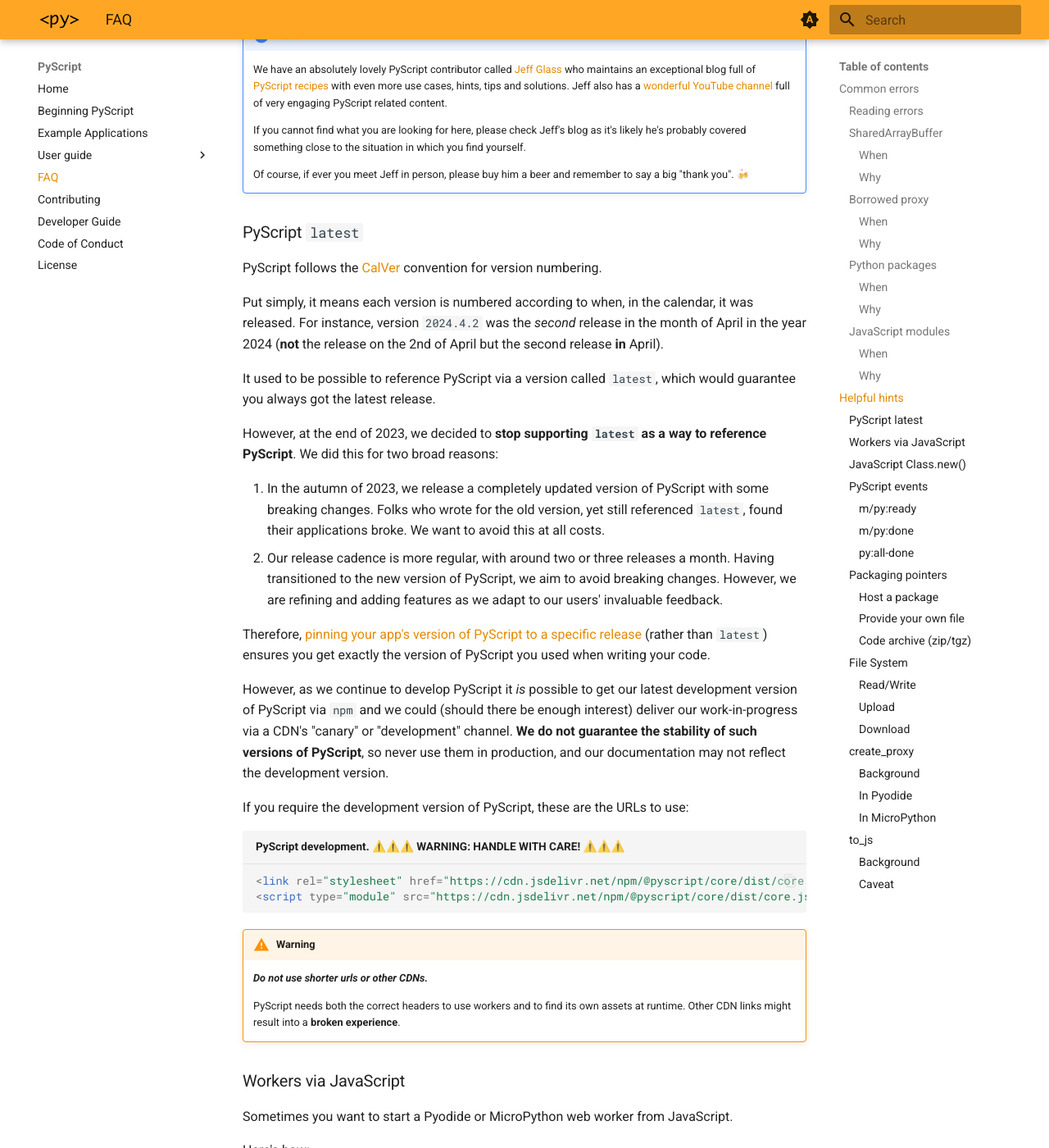
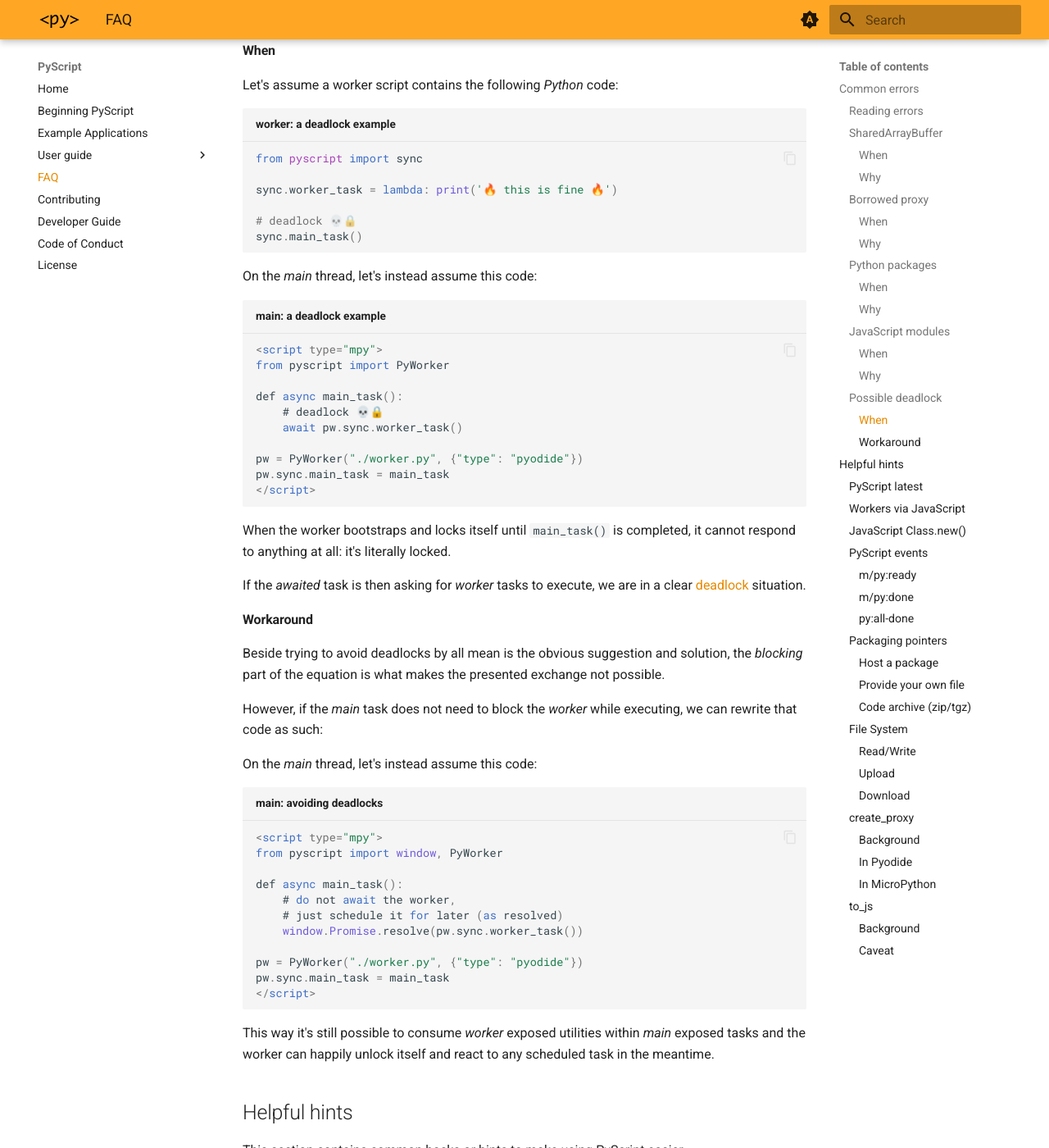
Before and after one commit to pyscript/docs, an MkDocs documentation site: the page built from docs/faq.md, in a window 1280 px wide and 1400 px high, scrolled down 7423 px. Shown: the whole window at 82% size. Built offline with MkDocs 1.6.1 and Material for MkDocs 9.7.7, drawn with Linux system fonts in a browser that asks for light colours; the version menu is left out; some of the changed text lies outside the part shown.

Commit message:
Fix #97 - Explain the deadlock case

````diff
--- a/docs/faq.md
+++ b/docs/faq.md
@@ -375,6 +375,68 @@ obsolete standards.
 
 While such legacy code exists, be aware that JavaScript code may require
 special care.
+
+### Possible deadlock
+
+There are cases where users might encounter an error similar to the following one:
+
+> 💀🔒 - Possible deadlock if proxy.xyz(...args) is awaited
+
+#### When
+
+Let's assume a worker script contains the following *Python* code:
+
+```python title="worker: a deadlock example"
+from pyscript import sync
+
+sync.worker_task = lambda: print('🔥 this is fine 🔥')
+
+# deadlock 💀🔒
+sync.main_task()
+```
+
+On the *main* thread, let's instead assume this code:
+```html title="main: a deadlock example"
+<script type="mpy">
+from pyscript import PyWorker
+
+def async main_task():
+    # deadlock 💀🔒
+    await pw.sync.worker_task()
+
+pw = PyWorker("./worker.py", {"type": "pyodide"})
+pw.sync.main_task = main_task
+</script>
+```
+
+When the worker bootstraps and locks itself until `main_task()` is completed, it cannot respond to anything at all: it's literally locked.
+
+If the *awaited* task is then asking for *worker* tasks to execute, we are in a clear [deadlock](https://en.wikipedia.org/wiki/Deadlock) situation.
+
+#### Workaround
+
+Beside trying to avoid deadlocks by all mean is the obvious suggestion and solution, the *blocking* part of the equation is what makes the presented exchange not possible.
+
+However, if the *main* task does not need to block the *worker* while executing, we can rewrite that code as such:
+
+On the *main* thread, let's instead assume this code:
+
+```html title="main: avoiding deadlocks"
+<script type="mpy">
+from pyscript import window, PyWorker
+
+def async main_task():
+    # do not await the worker,
+    # just schedule it for later (as resolved)
+    window.Promise.resolve(pw.sync.worker_task())
+
+pw = PyWorker("./worker.py", {"type": "pyodide"})
+pw.sync.main_task = main_task
+</script>
+```
+
+This way it's still possible to consume *worker* exposed utilities within *main* exposed tasks and the worker can happily unlock itself and react to any scheduled task in the meantime.
+
 
 ## Helpful hints
 
````
